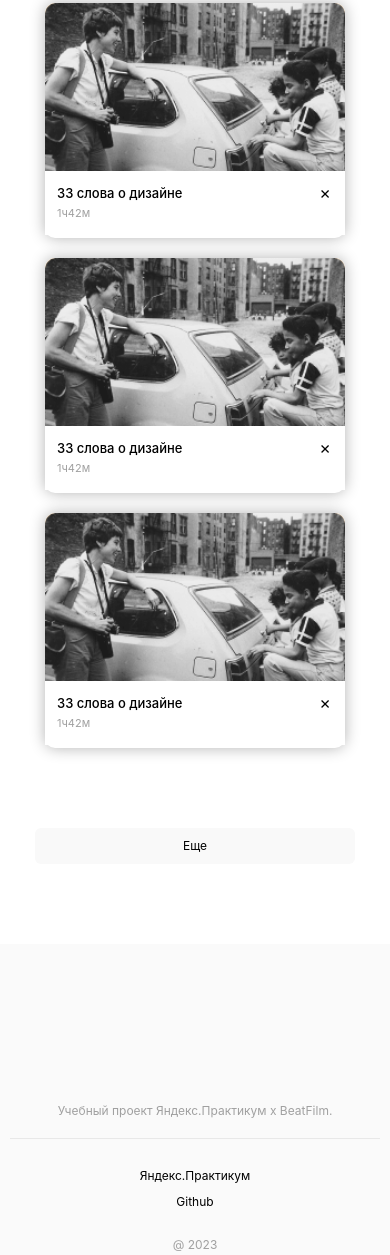
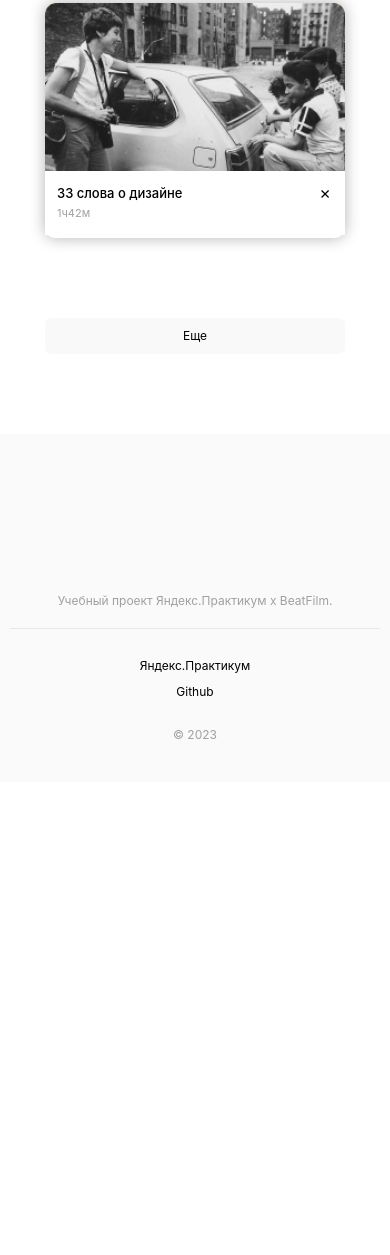
Before and after one commit to nopracticum/movies-explorer-frontend, a React app: page /saved-movies in a window 390 px wide. Shown: the part 1123-2378 px from the top of the page. After the commit the page ends 1905 px from the top, so only its background shows below. Built offline with nearby package versions, Linux system fonts and the light colour scheme; a web font is replaced by a local one.

Commit message:
Исправления для ревью

```diff
--- a/src/components/Footer/Footer.js
+++ b/src/components/Footer/Footer.js
@@ -10,7 +10,7 @@ export default function Footer() {
         Учебный проект Яндекс.Практикум х BeatFilm.
       </p>
       <div className="footer__container">
-        <p className="footer__copyright">&#64; {new Date().getFullYear()}</p>
+        <p className="footer__copyright">© {new Date().getFullYear()}</p>
         <nav className="footer__nav">
           <a
             className="footer__link"
--- a/src/components/MoviesCardList/MoviesCardList.css
+++ b/src/components/MoviesCardList/MoviesCardList.css
@@ -1,15 +1,19 @@
 .movies-card-list {
-	padding: 70px 30px 30px;
+	padding: 70px 70px 30px;
 	display: flex;
 	flex-wrap: wrap;
 	justify-content: center;
 	row-gap: 32px;
 	column-gap: 20px;
 }
-
+.movies-card-list__load{
+	display: flex;
+	flex-direction: column;
+	align-items: center;
+}
 .movies-card-list__button {
-	margin: 50px 0 80px;
-	padding: 0 30px;
+	margin: 50px 70px 80px;
+	padding: 0;
 	height: 36px;
 	width: 100%;
 	max-width: 1140px;
@@ -26,9 +30,13 @@
 
 @media screen and (max-width: 768px) {
 	.movies-card-list {
-		padding: 70px 0px 30px;
+		padding: 70px 30px 30px;
 		row-gap: 36px;
 		column-gap: 30px;
+	}
+	.movies-card-list__button {
+		margin: 50px 70px 80px;
+		max-width: 708px;
 	}
 }
 
@@ -41,7 +49,7 @@
 	}
 
 	.movies-card-list__button {
-		margin: 50px 0 80px;
-		padding: 0 10px;
+		margin: 50px 10px 80px;
+		width: 300px;
 	}
 }
--- a/src/components/MoviesCardList/MoviesCardList.js
+++ b/src/components/MoviesCardList/MoviesCardList.js
@@ -10,7 +10,9 @@ export default function MoviesCardList({sampleItems}) {
           <MoviesCard key={index} />
         ))}
       </section>
+      <div className="movies-card-list__load">
       <button className="movies-card-list__button">Еще</button>
+      </div>
     </>
   );
 }
--- a/src/components/SavedMovies/SavedMovies.js
+++ b/src/components/SavedMovies/SavedMovies.js
@@ -1,4 +1,6 @@
 import React from "react";
+
+import '../Movies/Movies.css'
 
 import SearchForm from "../SearchForm/SearchForm";
 import MoviesCardList from "../MoviesCardList/MoviesCardList";
@@ -7,7 +9,7 @@ export default function SavedMovies() {
 	return(
 		<section className="movies">
 			<SearchForm />
-			<MoviesCardList sampleItems={6}/>
+			<MoviesCardList sampleItems={4}/>
 		</section>
 	);
 }
```
Also changed, not shown: 1 other file.
